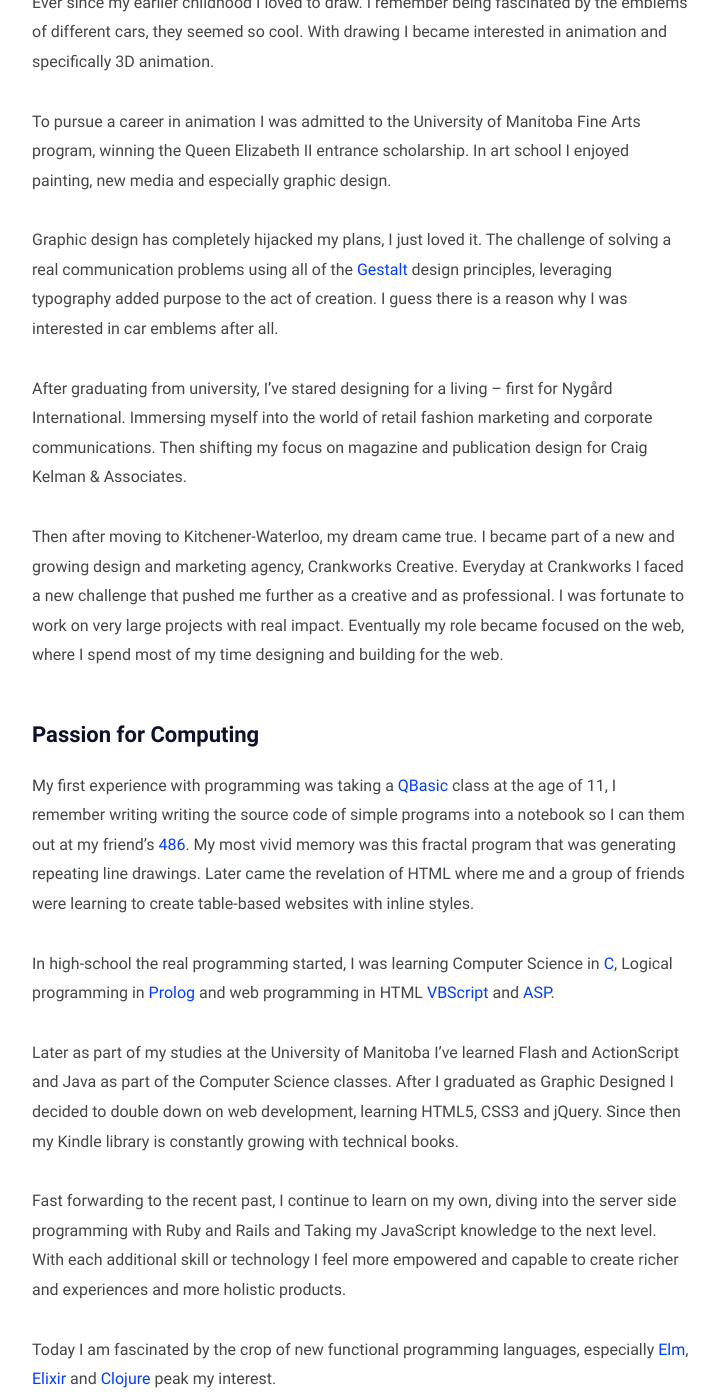
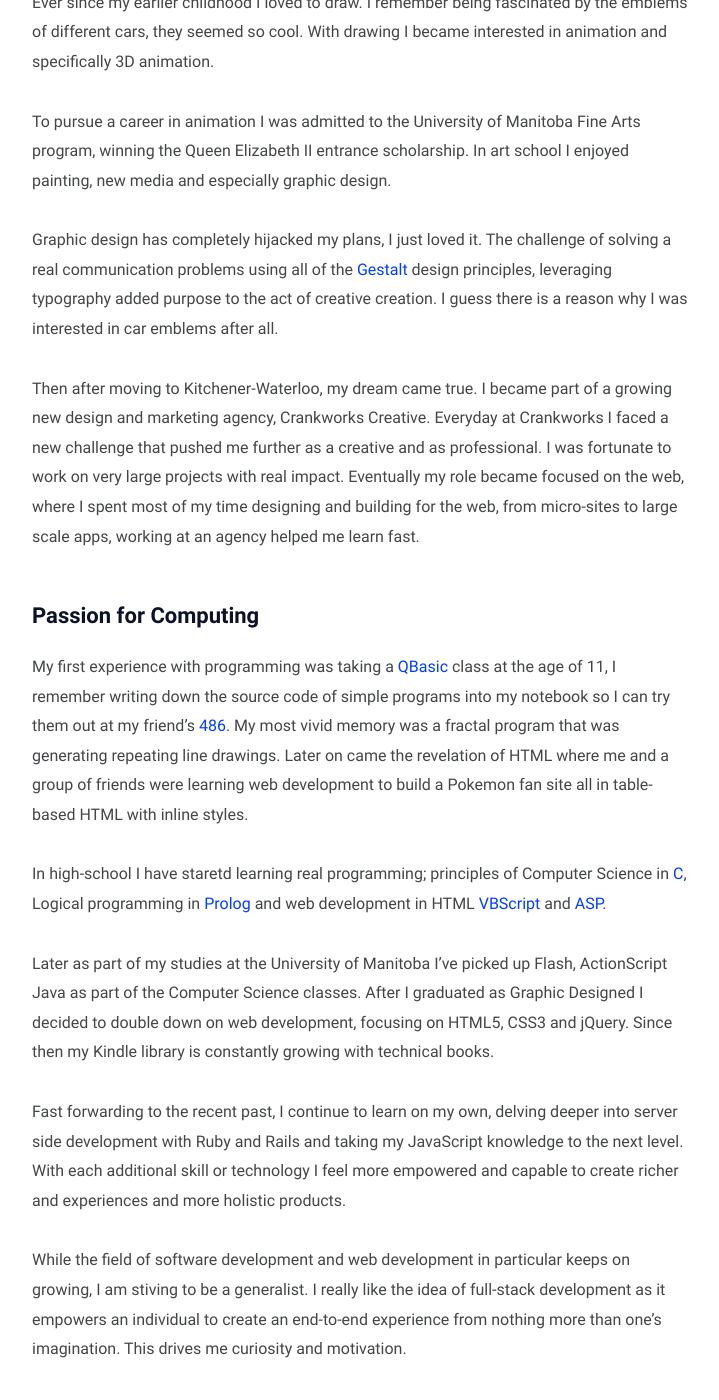
Before and after one commit to VadimBrodsky/blog, a Jekyll site: the page built from about.md, in a window 1280 px wide and 1400 px high, scrolled down 722 px. Shown: the whole window, without its empty margins (278-997 px from the left). Built offline with Jekyll 4.4.1, drawn with Linux system fonts in a browser that asks for light colours; some of the changed text lies outside the part shown.

Commit message:
Update the about and thanks pages

```diff
--- a/_config.yml
+++ b/_config.yml
@@ -16,7 +16,7 @@
   github: vadimbrodsky
   twitter: vadimbrodsky
   facebook: facebook_username # facebook username
-  email: your-email@email.com # email adress
+  email: vadim@vadimbrodsky.com
   avatar: /assets/img/avatar.jpg # change with your own avatar
 
 # URL settings
--- a/_includes/footer.html
+++ b/_includes/footer.html
@@ -1,21 +1,7 @@
 <footer class="footer">
-  <a class="footer_item" href="/thanks">ack.</a>
-  <a class="footer_item" href="javascript::void(0)">resume</a>
+  <a class="footer_item" href="/thanks">thanks</a>
   <a class="footer_item" href="/feed.xml">rss</a>
   <span class="footer_item">&copy; {{ site.time | date: "%Y" }}</span>
-  <small class="footer_copyright">
-    <!-- Klisé Theme: https://github.com/piharpi/jekyll-klise -->
-    <a
-      href="https://github.com/piharpi/jekyll-klise"
-      target="_blank"
-      rel="noreferrer noopener"
-      >klisé</a
-    >
-    theme on
-    <a href="https://jekyllrb.com" target="_blank" rel="noreferrer noopener"
-      >jekyll</a
-    >
-  </small>
 </footer>
 <script src="/assets/js/main.js" defer="defer"></script>
 
--- a/about.md
+++ b/about.md
@@ -18,25 +18,26 @@
 
 To pursue a career in animation I was admitted to the University of Manitoba Fine Arts program, winning the Queen Elizabeth II entrance scholarship. In art school I enjoyed painting, new media and especially graphic design.
 
-Graphic design has completely hijacked my plans, I just loved it. The challenge of solving a real communication problems using all of the [Gestalt](https://en.wikipedia.org/wiki/Gestalt_psychology) design principles, leveraging typography added purpose to the act of creation. I guess there is a reason why I was interested in car emblems after all.
+Graphic design has completely hijacked my plans, I just loved it. The challenge of solving a real communication problems using all of the [Gestalt](https://en.wikipedia.org/wiki/Gestalt_psychology) design principles, leveraging typography added purpose to the act of creative creation. I guess there is a reason why I was interested in car emblems after all.
 
-After graduating from university, I’ve stared designing for a living – first for Nygård International. Immersing myself into the world of retail fashion marketing and corporate communications. Then shifting my focus on magazine and publication design for Craig Kelman & Associates.
-
-Then after moving to Kitchener-Waterloo, my dream came true. I became part of a new and growing design and marketing agency, Crankworks Creative. Everyday at Crankworks I faced a new challenge that pushed me further as a creative and as professional. I was fortunate to work on very large projects with real impact. Eventually my role became focused on the web, where I spend most of my time designing and building for the web.
+Then after moving to Kitchener-Waterloo, my dream came true. I became part of a growing new design and marketing agency, Crankworks Creative. Everyday at Crankworks I faced a new challenge that pushed me further as a creative and as professional. I was fortunate to work on very large projects with real impact. Eventually my role became focused on the web, where I spent most of my time designing and building for the web, from micro-sites to large scale apps, working at an agency helped me learn fast.
 
 ## Passion for Computing
 
-My first experience with programming was taking a [QBasic ](https://en.wikipedia.org/wiki/QBasic) class at the age of 11, I remember writing writing the source code of simple programs into a notebook so I can them out at my friend's [486](https://en.wikipedia.org/wiki/Intel_80486). My most vivid memory was this fractal program that was generating repeating line drawings. Later came the revelation of HTML where me and a group of friends were learning to create table-based websites with inline styles.
+My first experience with programming was taking a [QBasic ](https://en.wikipedia.org/wiki/QBasic) class at the age of 11, I remember writing down the source code of simple programs into my notebook so I can try them out at my friend's [486](https://en.wikipedia.org/wiki/Intel_80486). My most vivid memory was a fractal program that was generating repeating line drawings. Later on came the revelation of HTML where me and a group of friends were learning web development to build a Pokemon fan site all in table-based HTML with inline styles.
 
-In high-school the real programming started, I was learning Computer Science in [C](<https://en.wikipedia.org/wiki/C_(programming_language)>), Logical programming in [Prolog](https://en.wikipedia.org/wiki/Prolog) and web programming in HTML [VBScript](https://en.wikipedia.org/wiki/VBScript) and [ASP](https://en.wikipedia.org/wiki/Active_Server_Pages).
+In high-school I have staretd learning real programming; principles of Computer Science in [C](<https://en.wikipedia.org/wiki/C_(programming_language)>), Logical programming in [Prolog](https://en.wikipedia.org/wiki/Prolog) and web development in HTML [VBScript](https://en.wikipedia.org/wiki/VBScript) and [ASP](https://en.wikipedia.org/wiki/Active_Server_Pages).
 
-Later as part of my studies at the University of Manitoba I’ve learned Flash and ActionScript and Java as part of the Computer Science classes. After I graduated as Graphic Designed I decided to double down on web development, learning HTML5, CSS3 and jQuery. Since then my Kindle library is constantly growing with technical books.
+Later as part of my studies at the University of Manitoba I’ve picked up Flash, ActionScript Java as part of the Computer Science classes. After I graduated as Graphic Designed I decided to double down on web development, focusing on HTML5, CSS3 and jQuery. Since then my Kindle library is constantly growing with technical books.
 
-Fast forwarding to the recent past, I continue to learn on my own, diving into the server side programming with Ruby and Rails and Taking my JavaScript knowledge to the next level. With each additional skill or technology I feel more empowered and capable to create richer and experiences and more holistic products.
+Fast forwarding to the recent past, I continue to learn on my own, delving deeper into server side development with Ruby and Rails and taking my JavaScript knowledge to the next level. With each additional skill or technology I feel more empowered and capable to create richer and experiences and more holistic products.
 
-Today I am fascinated by the crop of new functional programming languages, especially [Elm](http://elm-lang.org/), [Elixir](http://elixir-lang.org/)  and [Clojure](http://clojure.org) peak my interest.
+While the field of software development and web development in particular keeps on growing, I am stiving to be a generalist. I really like the idea of full-stack development as it empowers an individual to create an end-to-end experience from nothing more than one's imagination. This drives me curiosity and motivation.
 
-**may u needs ✨**
 
-- {{ site.author.email }}
-- github.com/{{ site.author.github }}
+## Let's connect
+
+- [vadim@vadimbrodsky.com](mailto:vadim@vadimbrodsky.com)
+- [twitter](https://twitter.com/vadimbrodsky)
+- [github](https://github.com/vadimbrodsky)
+- [linkedin](https://ca.linkedin.com/in/vbrodsky)
```
Also changed, not shown: other parts of about.md (+2 -2 lines), thanks.md (+8 -5 lines).
